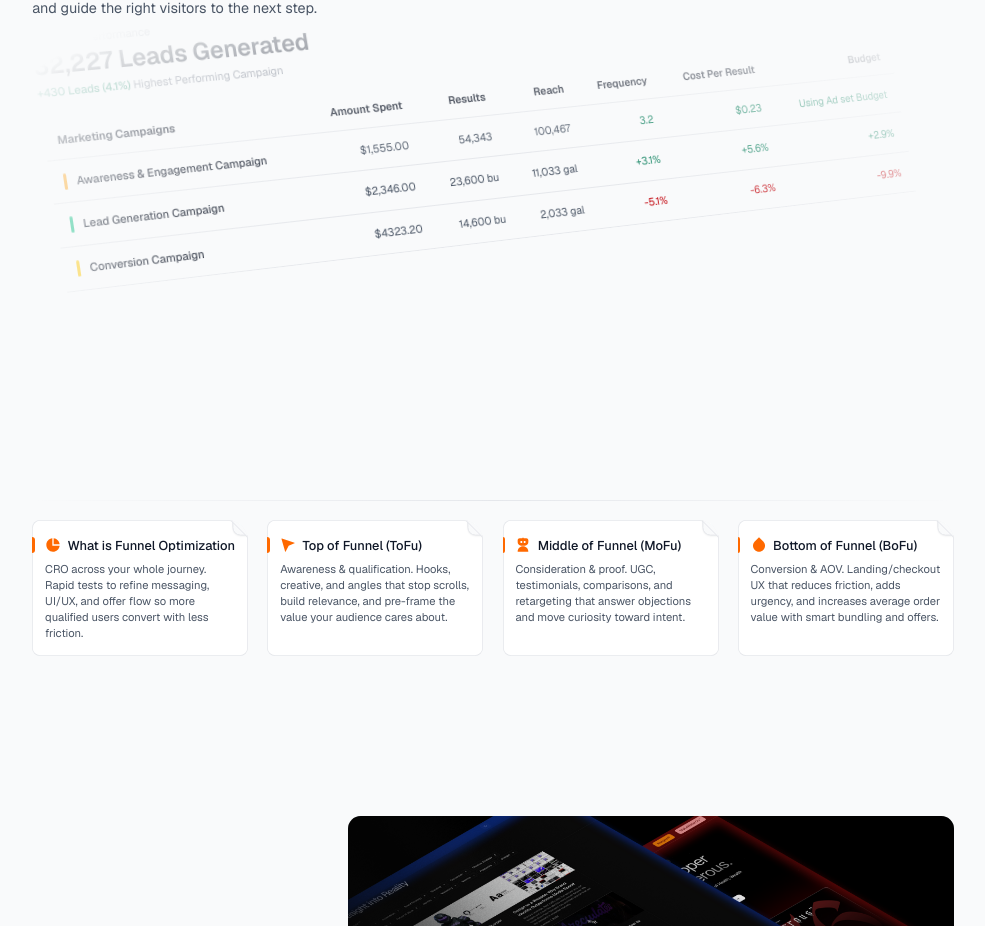
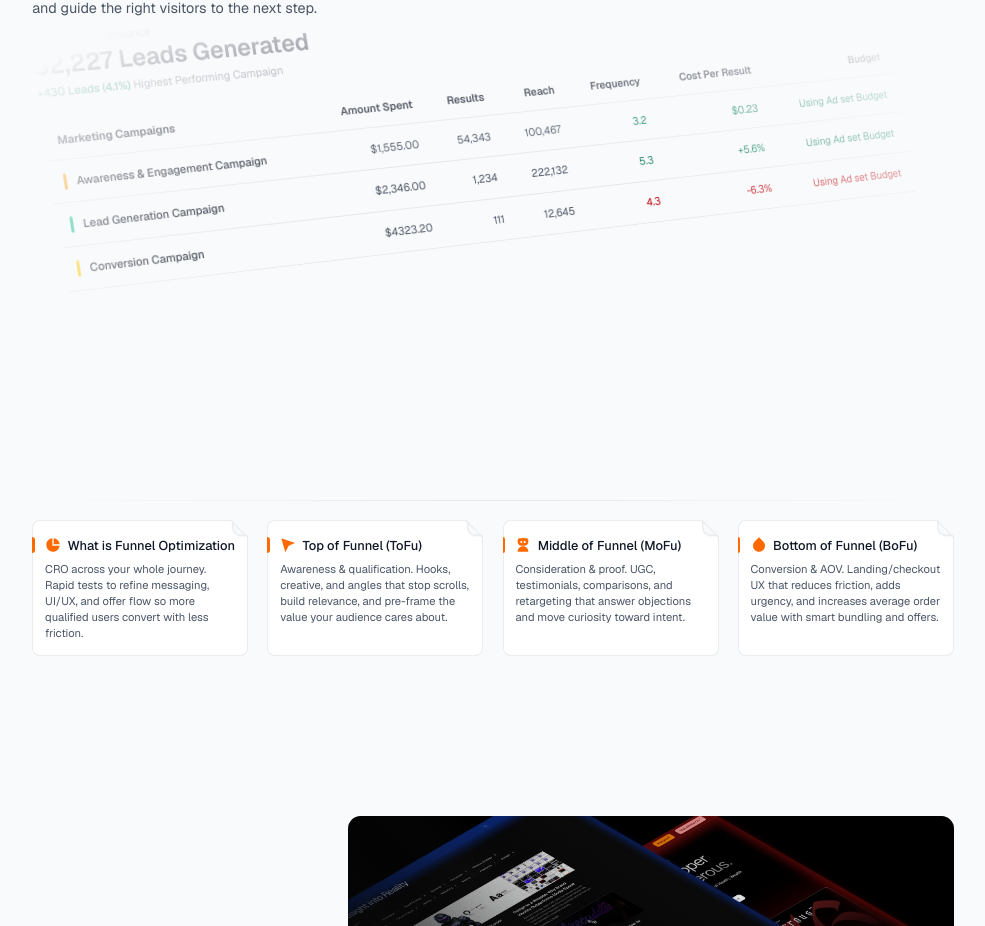
Before and after one commit to telluricaquarian/aclr77, a Next.js app: page / in a window 1280 px wide. Shown: the part 3757-4683 px from the top of the page, without its empty margins (147-1132 px from the left). Built offline with nearby package versions, Linux system fonts and the light colour scheme.

Commit message:
Updated AnalyticsIllustration summary data

```diff
--- a/src/components/ui/AnalyticsIllustration.tsx
+++ b/src/components/ui/AnalyticsIllustration.tsx
@@ -23,22 +23,22 @@ const summary = [
   {
     name: "Lead Generation Campaign",
     value: "$2,346.00",
-    planted: "23,600 bu",
-    water: "11,033 gal",
-    yield: "+3.1%",
+    planted: "1,234",
+    water: "222,132",
+    yield: "5.3",
     efficiency: "+5.6%",
-    nutrients: "+2.9%",
+    nutrients: "Using Ad set Budget",
     bgColor: "bg-emerald-500",
     changeType: "positive",
   },
   {
     name: "Conversion Campaign",
     value: "$4323.20",
-    planted: "14,600 bu",
-    water: "2,033 gal",
-    yield: "-5.1%",
+    planted: "111",
+    water: "12,645",
+    yield: "4.3",
     efficiency: "-6.3%",
-    nutrients: "-9.9%",
+    nutrients: "Using Ad set Budget",
     bgColor: "bg-yellow-400",
     changeType: "negative",
   },
```
